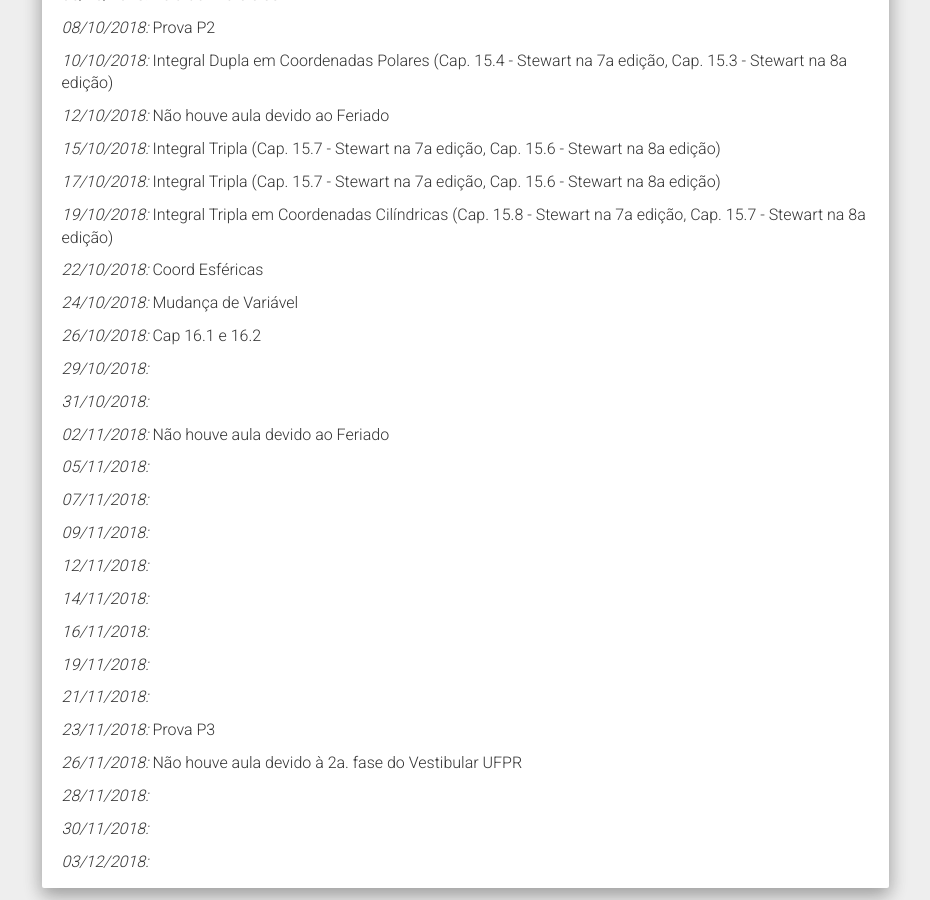
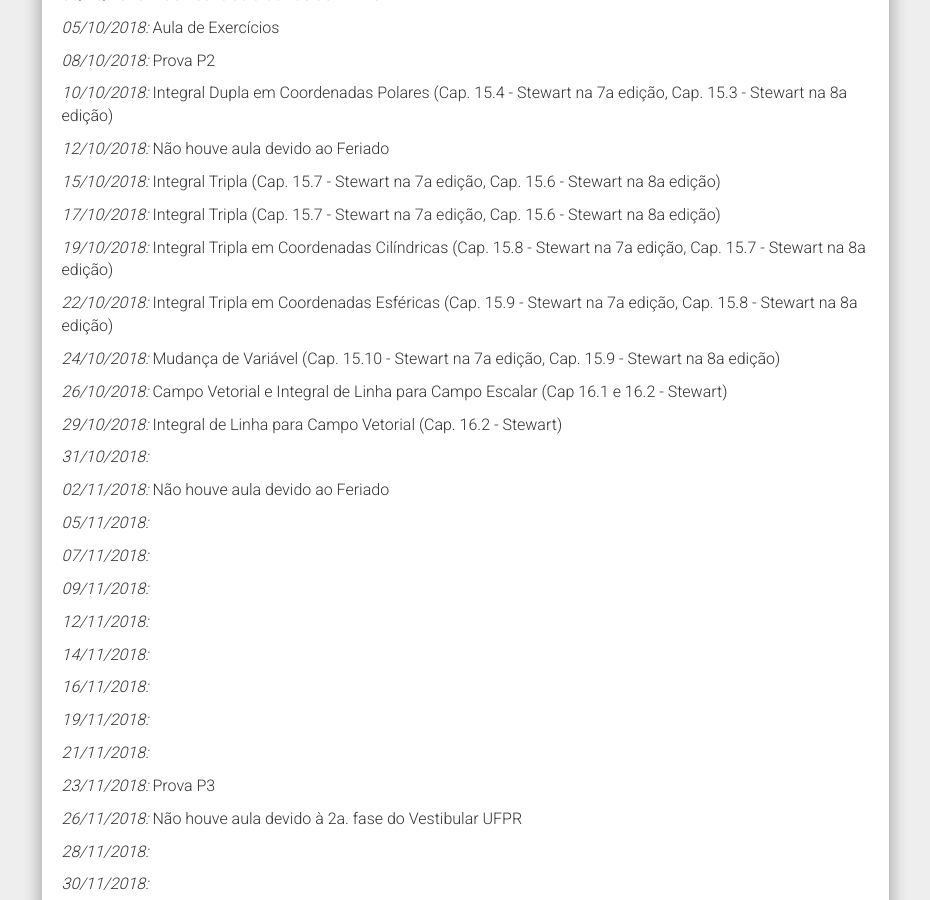
Before and after one commit to chunggnuhc/chunggnuhc.github.io, a Jekyll site: the page built from CMA211AD-Calc2-2sem2018.md, in a window 1280 px wide and 900 px high, scrolled down 3248 px. Shown: the whole window, without its empty margins (321-1251 px from the left). Built offline with Jekyll 4.4.1, drawn with Linux system fonts in a browser that asks for light colours; nearby versions of some CDN libraries; some of the changed text lies outside the part shown.

Commit message:
Update CMA 211-AD - cronog e avisos

```diff
--- a/CMA211AD-Calc2-2sem2018.md
+++ b/CMA211AD-Calc2-2sem2018.md
@@ -4,6 +4,8 @@
 permalink: /CMA211AD-Calc2-2sem2018/
 ---
 <h1><b><i>Importante!</i></b></h1>
+- Postado em 29/10/2018: (i) Lista 7 disponibilizada, (ii) Dia 31/10/2018 (quarta-feira) terá aula normal.
+
 - Postado em 29/09/2018: (i) Data da prova P2 alterada de <strike>10/10</strike> para 08/10, (ii) Lista 6 disponibilizada.
 
 - Postado em 16/09/2018: Lista 5 disponibilizada.
@@ -186,13 +188,13 @@
 
   _19/10/2018:_ Integral Tripla em Coordenadas Cilíndricas (Cap. 15.8 - Stewart na 7a edição, Cap. 15.7 - Stewart na 8a edição)
 
-  _22/10/2018:_ Coord Esféricas
+  _22/10/2018:_ Integral Tripla em Coordenadas Esféricas (Cap. 15.9 - Stewart na 7a edição, Cap. 15.8 - Stewart na 8a edição)
 
-  _24/10/2018:_ Mudança de Variável
+  _24/10/2018:_ Mudança de Variável (Cap. 15.10 - Stewart na 7a edição, Cap. 15.9 - Stewart na 8a edição)
 
-  _26/10/2018:_ Cap 16.1 e 16.2
+  _26/10/2018:_ Campo Vetorial e Integral de Linha para Campo Escalar (Cap 16.1 e 16.2 - Stewart)
 
-  _29/10/2018:_
+  _29/10/2018:_ Integral de Linha para Campo Vetorial (Cap. 16.2 - Stewart)
 
   _31/10/2018:_
 
```
